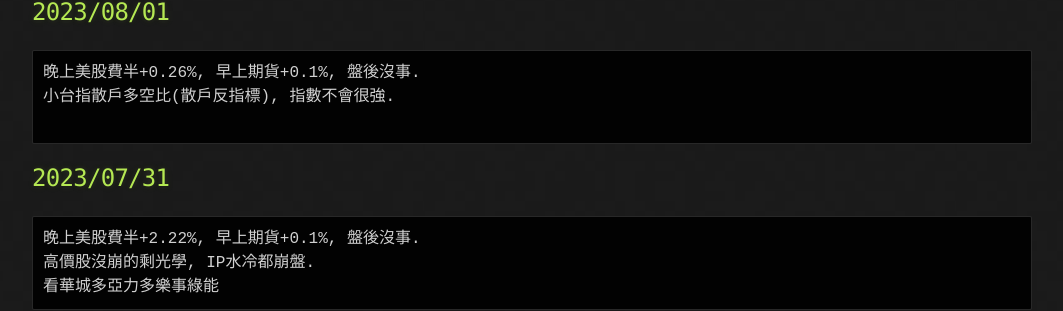
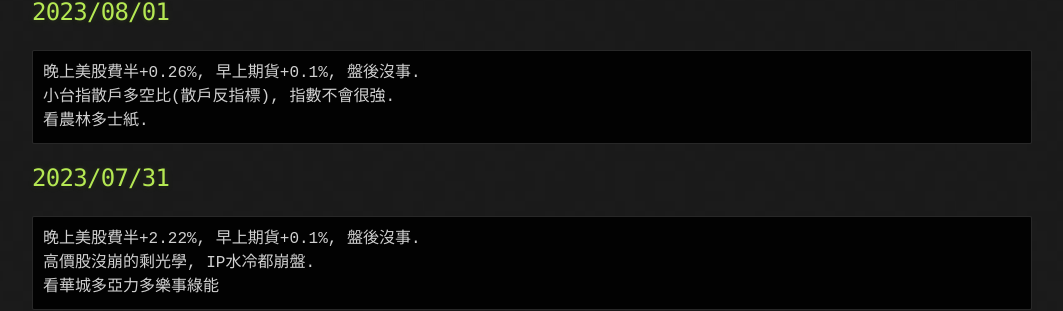
Before and after one commit to lepg5487/Stock_God, a Jekyll site: the page built from index.md, in a window 1280 px wide and 900 px high, scrolled down 436 px. Shown: the part 196-507 px from the top of the window, without its empty margins (108-1171 px from the left). Built offline with Jekyll 4.4.1, drawn with Linux system fonts in a browser that asks for light colours; our own code applies the rules of GitHub Pages for plain Markdown files.

Commit message:
Update index.md

````diff
--- a/index.md
+++ b/index.md
@@ -24,7 +24,7 @@ layout: testlayouts
 ```
 晚上美股費半+0.26%, 早上期貨+0.1%, 盤後沒事.
 小台指散戶多空比(散戶反指標), 指數不會很強.
-
+看農林多士紙.
 ```
 
 ## 2023/07/31
````
